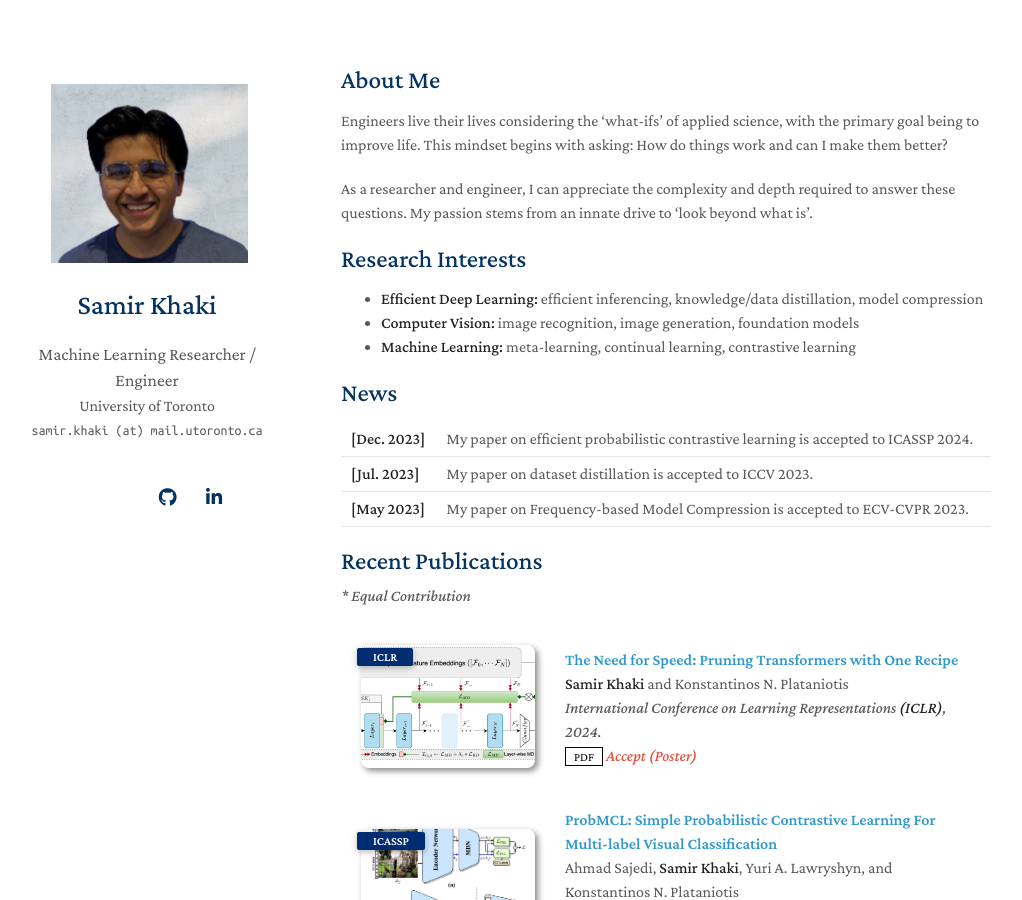
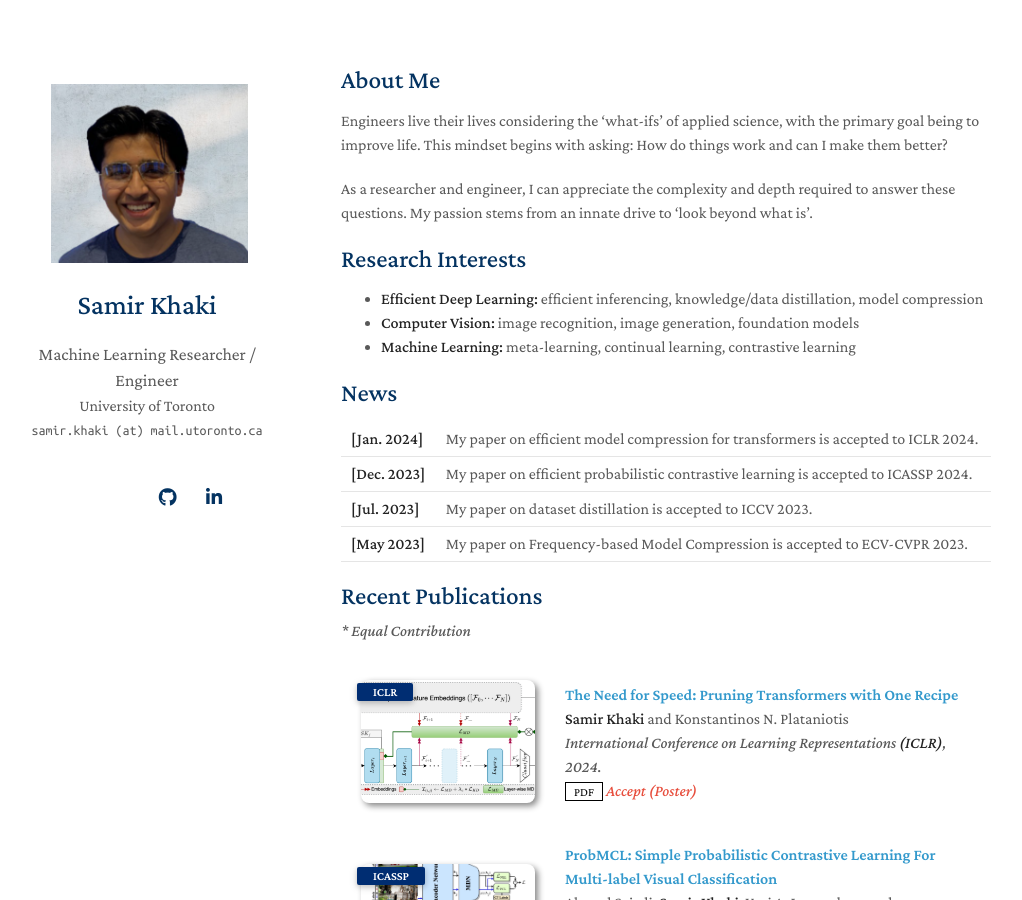
Before and after one commit to lizekai-richard/lizekai-richard.github.io, a Jekyll site: the page built from index.md, in a window 1280 px wide and 900 px high. Shown: the whole window, without its empty margins (129-1151 px from the left). Built offline with Jekyll 4.4.1, drawn with Linux system fonts in a browser that asks for light colours; nearby versions of some CDN libraries; a style sheet for code colours, icons or effects is not loaded; our own code applies the rules of GitHub Pages for plain Markdown files.

Commit message:
Updated Publications

```diff
--- a/index.md
+++ b/index.md
@@ -15,6 +15,7 @@ As a researcher and engineer, I can appreciate the complexity and depth required
 
 ## News
 
+**[Jan. 2024]** | My paper on efficient model compression for transformers is accepted to ICLR 2024.
 **[Dec. 2023]** | My paper on efficient probabilistic contrastive learning is accepted to ICASSP 2024.
 **[Jul. 2023]** | My paper on dataset distillation is accepted to ICCV 2023.
 **[May 2023]** | My paper on Frequency-based Model Compression is accepted to ECV-CVPR 2023.
```
